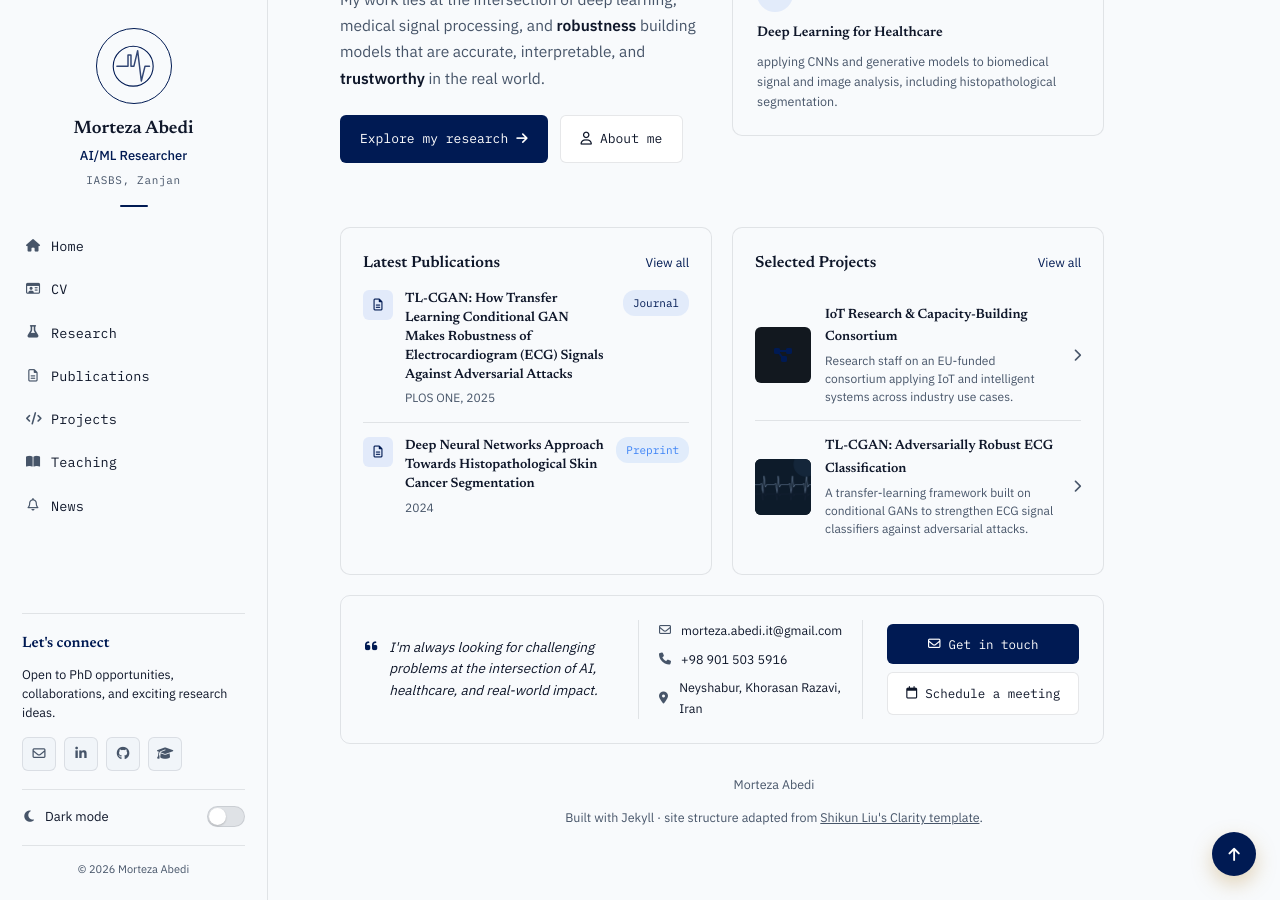
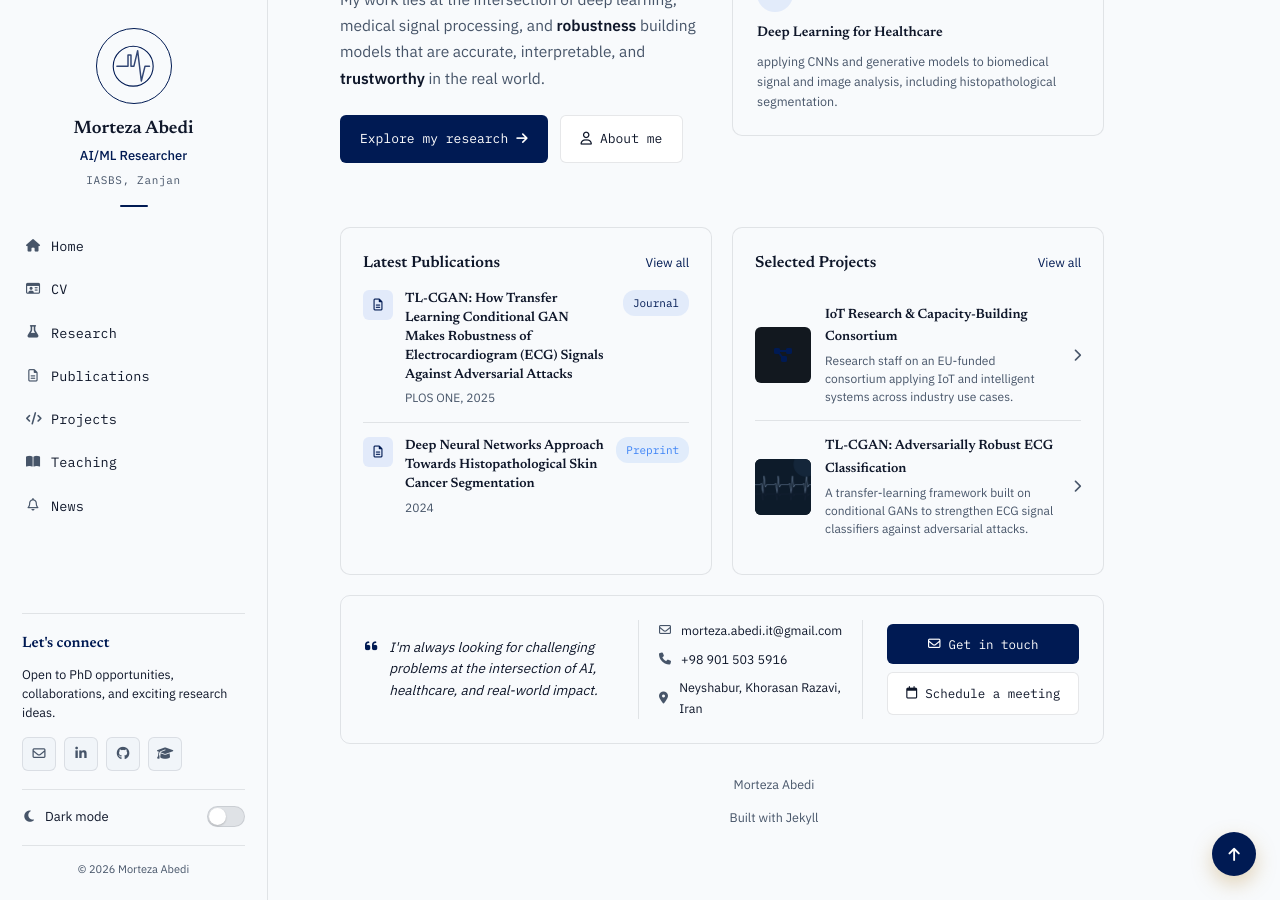
Before and after one commit to mortezatto/mortezatto.github.io, a Jekyll site: the page built from index.md, in a window 1280 px wide and 900 px high, scrolled down 512 px. Built offline with Jekyll 4.4.1, drawn with Linux system fonts in a browser that asks for light colours; comment, search, counter and statistics services are not loaded.

Commit message:
Fixed Footer text

```diff
--- a/_includes/footer.html
+++ b/_includes/footer.html
@@ -1,4 +1,4 @@
 <footer>
   <p>{{ site.name }}</p>
-  <p>Built with Jekyll · site structure adapted from <a href="https://shikun.io/projects/clarity">Shikun Liu's Clarity template</a>.</p>
+  <p>Built with Jekyll</p>
 </footer>
```
